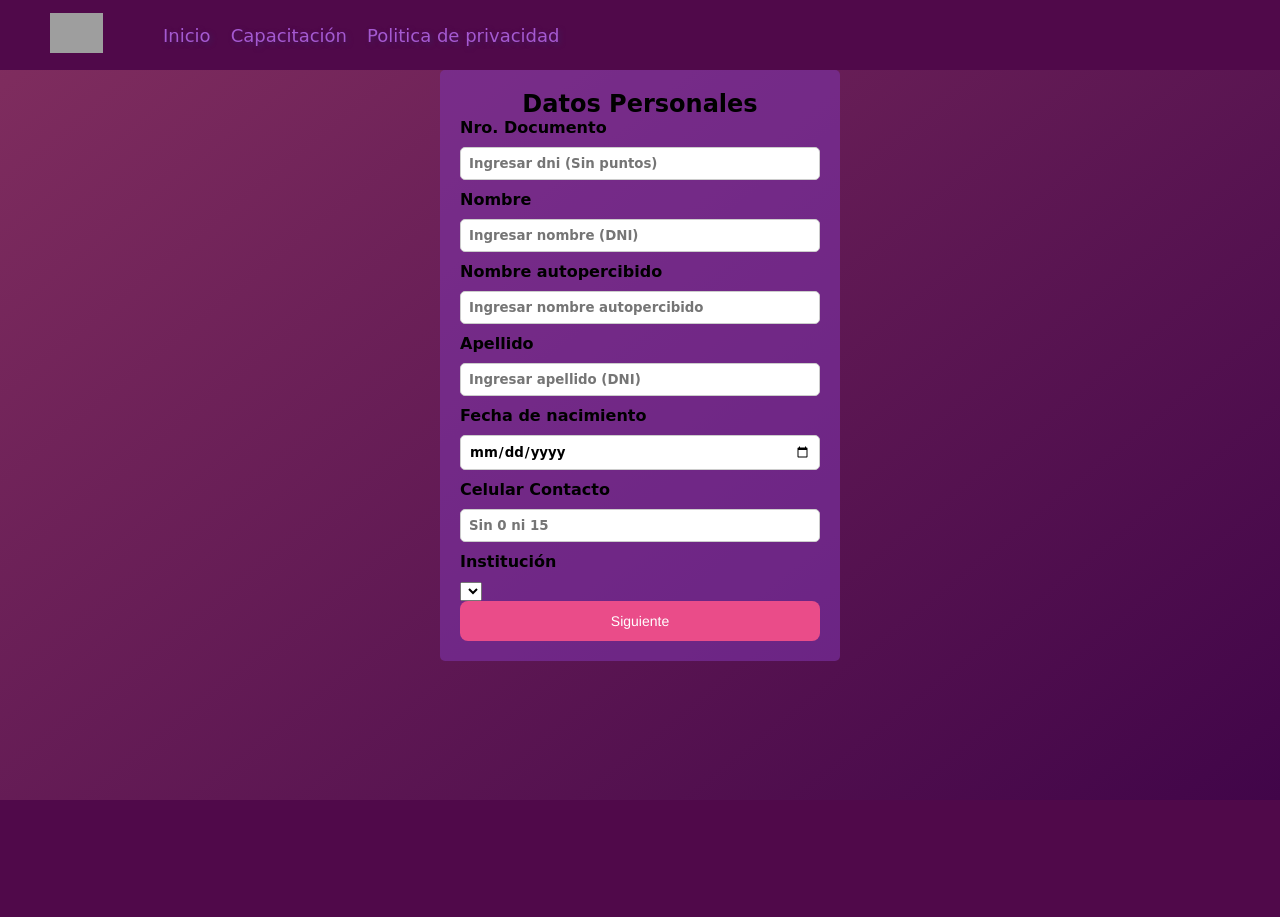
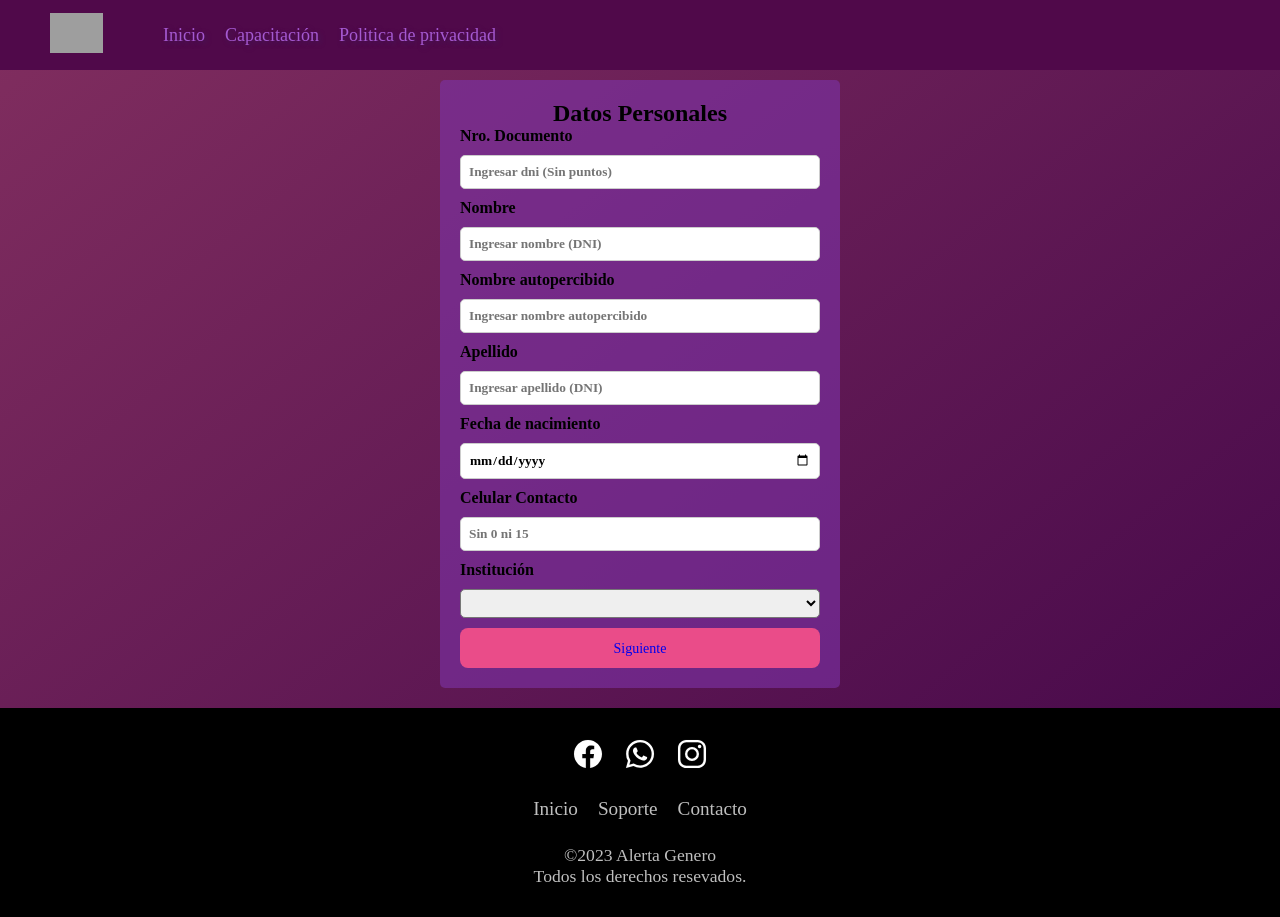
Before and after one commit to IAferaboli/wapp-AlertaGenero, a PHP site: page /createUsuarie.view.php in a window 1280 px wide. Before the commit the page ends 800 px from the top, so only its background shows below. Run offline with PHP 8.4, Linux system fonts and the light colour scheme; data that the repository does not hold is empty; grey boxes are pictures that could not be loaded.

Commit message:
Fix-front
Agregado de Footer y css actualizado

```diff
--- a/views/createUsuarie.view.php
+++ b/views/createUsuarie.view.php
@@ -1,31 +1,32 @@
 <!DOCTYPE html>
 <html lang="es">
+
 <head>
     <meta charset="UTF-8">
     <meta http-equiv="X-UA-Compatible" content="IE=edge">
     <meta name="viewport" content="width=device-width, initial-scale=1.0">
-    <link rel="stylesheet" href="style3.css">
-    <link rel="icon"   href="../src/alertagenero_logo.png">
+    <link rel="stylesheet" href="../views/style3.css">
+    <link rel="stylesheet" href="https://cdnjs.cloudflare.com/ajax/libs/font-awesome/4.7.0/css/font-awesome.css" integrity="sha512-5A8nwdMOWrSz20fDsjczgUidUBR8liPYU+WymTZP1lmY9G6Oc7HlZv156XqnsgNUzTyMefFTcsFH/tnJE/+xBg==" crossorigin="anonymous" referrerpolicy="no-referrer"/>
+    <link rel="icon" href="../src/alertagenero_logo.png">
     <title>Usuarie</title>
 </head>
 
 <body class="homelander">
-
     <header>
         <div class="header-left">
             <div class="logo">
-            <a href="createUsuarie.view.php"><img src="../src/alertagenero_logo.png" alt="Logo-alerta_genero"></a>
+                <a href="../controladores/createUsuarie.php"><img src="../src/alertagenero_logo.png" alt="Logo-alerta_genero"></a>
             </div>
             <nav>
                 <ul>
                     <li>
-                    <a href="">Inicio</a>
+                        <a href="../controladores/createUsuarie.php">Inicio</a>
                     </li>
                     <li>
-                    <a href="">Capacitación</a>
+                        <a href="../controladores/createUsuarie.php">Capacitación</a>
                     </li>
                     <li>
-                    <a href="">Politica de privacidad</a>
+                        <a href="../controladores/createUsuarie.php">Politica de privacidad</a>
                     </li>
                 </ul>
             </nav>
@@ -39,14 +40,13 @@
         </div>
     </header>
     <script>
-
         hamburger = document.querySelector(".hamburger");
         nav = document.querySelector("nav");
         hamburger.onclick = function() {
             nav.classList.toggle("active");
         }
     </script>
-
+    <div class="bodi">
         <div class="form-container">
             <div>
                 <div>
@@ -69,22 +69,38 @@
                         <label for="fecnac"><b>Fecha de nacimiento</b></label>
                         <input type="date" id="fecnac" placeholder="(AAAA-MM-DD))" name="fecnac" required>
 
-                    <label for="celContacto" class ="form-label"><b>Celular Contacto</b></label>
+                        <label for="celContacto" class="form-label"><b>Celular Contacto</b></label>
                         <input type="text" id="celContacto" placeholder="Sin 0 ni 15" name="celContacto" required>
 
                         <label for="id_institucion"><b>Institución</b></label>
-                    <select  name="id_institucion" placeholder="Institución" required>
-                        <?php foreach($instituciones as $institucion) : ?>
+                        <select class="seleccion" name="id_institucion" placeholder="Institución" required>
+                            <?php foreach ($instituciones as $institucion) : ?>
                                 <option value="<?= $institucion->id_institucion ?>"><?= $institucion->nombre ?></option>
                             <?php endforeach; ?>
                         </select>
 
-                    <button class="button-1" type="submit">Siguiente</a></button>
-
+                        <button class="button-1" type="submit"><a href="../views/agresores.view.php"> Siguiente</a></button>
                     </form>
                 </div>
             </div>
         </div>
+    </div>
+        <footer>
+            <ul class="social_icon"><!--clase hecha para la vinvulacion de iconos externos-->
+                <li><a href="" target="_blank"><ion-icon name="logo-facebook"></ion-icon></a></li>
+                <li><a href="" target="_blank"><ion-icon name="logo-whatsapp"></ion-icon></a></li>
+                <li><a href="" target="_blank"><ion-icon name="logo-instagram"></ion-icon></a></li>
+            </ul>
+            <ul class="menu"><!--Menu secundario-->
+                <li><a href="../controladores/createUsuarie.php">Inicio</a></li>
+                <!-- <li><a href="" target="_blank">Ubicacion</a></li> -->
+                <li><a href="">Soporte</a></li>
+                <li><a href="#">Contacto</a></li>
+            </ul>
+            <p>©2023 Alerta Genero <br> Todos los derechos resevados.</p>
+        </footer>
+        <script type="module" src="https://unpkg.com/ionicons@5.5.2/dist/ionicons/ionicons.esm.js"></script>
+        <script nomodule src="https://unpkg.com/ionicons@5.5.2/dist/ionicons/ionicons.js"></script>
+</body>
 
-</body>
 </html>
--- a/views/style3.css
+++ b/views/style3.css
@@ -5,8 +5,8 @@
   box-sizing: border-box;
   text-decoration: none;
   list-style: none;
-  /* font-family: "ubuntu"; */
-  font-family: cursive;
+  font-family: ubuntu;
+  /* font-family: cursive; */
 
 }
 @font-face {
@@ -69,27 +69,11 @@ nav ul li a:hover{
 
 }
 
-
-/* nav .login-signup {
-  display: none;
-} */
 header .header-right {
   display: flex;
   align-items: center;
 }
 
-/* comentar */
-/* header .login-signup {
-  color: #cfd9e0;
-  font-weight: bold;
-}
-header .login-signup a {
-  display: inline-block;
-  color: #360c33;
-  background: #7854a7;
-  padding: 5px 12px;
-  border-radius: 5px;
-}  */
 header .header-right .hamburger {
   margin-left: 20px;
   cursor: pointer;
@@ -120,8 +104,7 @@ header .header-right .hamburger div {
       padding: 30px;
       transition: 0.3s;
       text-align: center;
-      z-index: -1;
-
+      z-index: 0;
   }
   header .header-left nav.active {
       top: 70px;
@@ -131,28 +114,10 @@ header .header-right .hamburger div {
   }
 }
 
-/* @media only screen and (max-width: 500px) {
-  nav .login-signup {
-      display: block;
-      margin-top: 20px;
-  }
-  header .header-right .login-signup {
-      display: none;
-  }
-} */
-
 .homelander{
-  /* background: rgb(247,100,186);
-  background: linear-gradient(141deg, rgba(247,100,186,1) 0%, rgba(158,0,179,1) 100%);  */
   min-height : 100vh;
   background: rgb(148, 62, 112);
   background: linear-gradient(141deg, rgb(129, 46, 95) 0%, rgb(65, 5, 73) 100%);
-
-
-
-  /* background-color: #4158D0;
-  background-image: linear-gradient(334deg, #4158D0 0%, #C850C0 46%, #ff70fb 100%);
-  */
 
 }
 
@@ -160,6 +125,11 @@ header .header-right .hamburger div {
 
 body {
   font-family: Arial, sans-serif;
+
+}
+
+.bodi{
+  padding: 10px;
 }
 
 .form-container {
@@ -271,3 +241,81 @@ body {
 .button-1:focus {
   background-color: #F082AC;
 }
+select{
+  padding: 5px;
+  border-radius: 5px;
+  width:100%;
+  margin-bottom: 10px;
+}
+
+footer{
+  margin-top: 10px;
+  position: relative;
+  width: 100%;
+  background:#000000;
+  min-height: 100px;
+  padding: 20px 50px;
+  display: flex;
+  justify-content: center;
+  align-items: center;
+  flex-direction: column;
+
+}
+
+footer .social_icon,
+footer .menu
+{
+  position: relative;
+  display: flex;
+  justify-content: center;
+  align-items: center;
+  margin: 10px 0;
+  flex-wrap: wrap;
+
+}
+footer .social_icon li,
+footer .menu li
+{
+  list-style: none;
+}
+
+footer .social_icon li a
+
+{
+  font-size: 2em;
+  color: #fff;
+  margin: 0 10px;
+  display: inline-block;
+  transition: 0.2s;
+}
+
+footer .social_icon li a:hover
+{
+  transform: translateY(-10px);
+}
+
+footer .menu li a
+
+{
+  font-size: 1.2em;
+  color: #fff;
+  margin: 0 10px;
+  display: inline-block;
+  text-decoration: none;
+  opacity: 0.75;
+}
+
+footer .menu li a:hover
+{
+  opacity: 1;
+}
+
+footer p
+{
+  color: #fff;
+  text-align: center;
+  margin-top: 15px;
+  margin-bottom: 10px;
+  font-size: 1.1em;
+  opacity: 0.75;
+}
```
Lines whose indentation alone changed are shown as unchanged.
